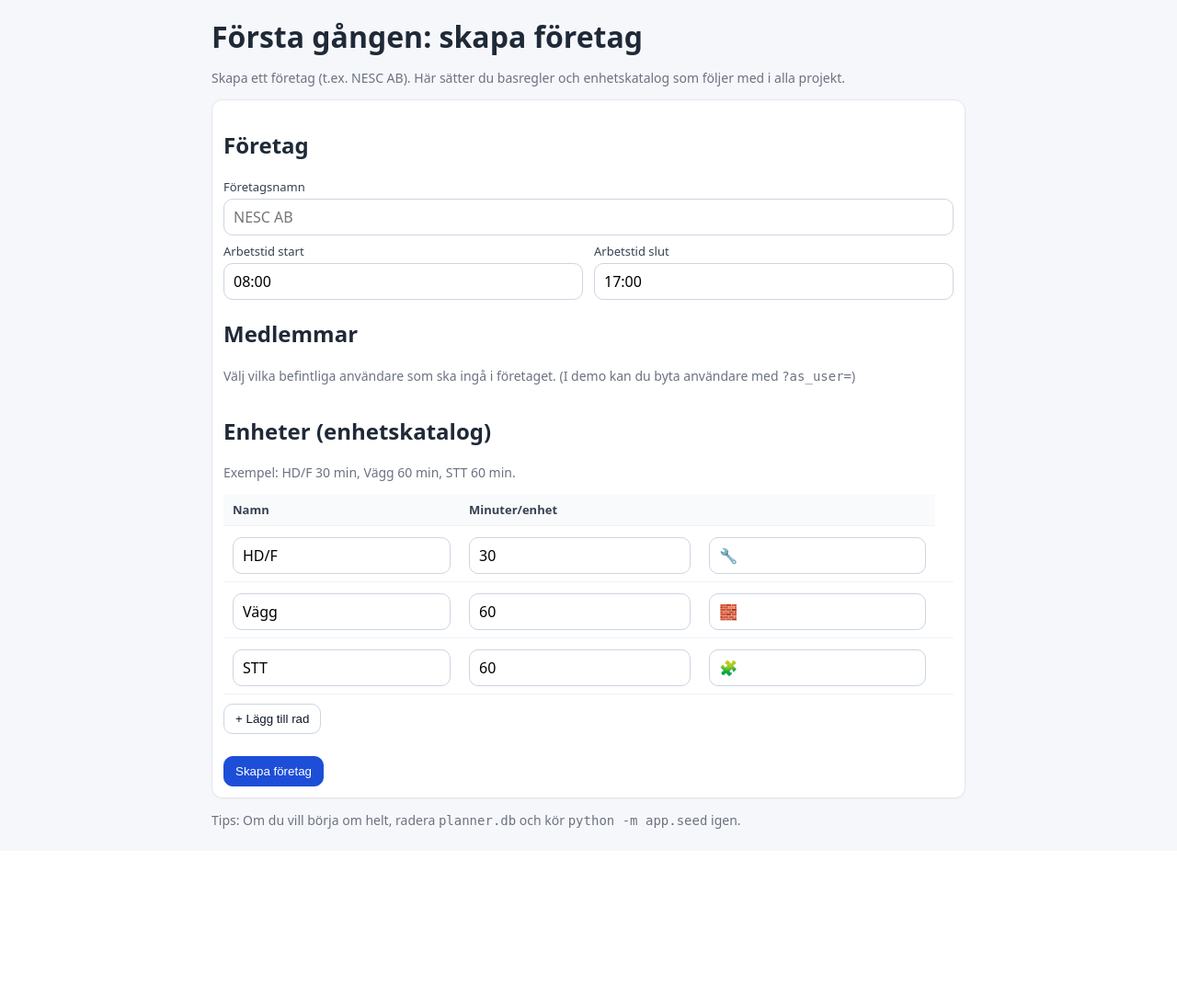
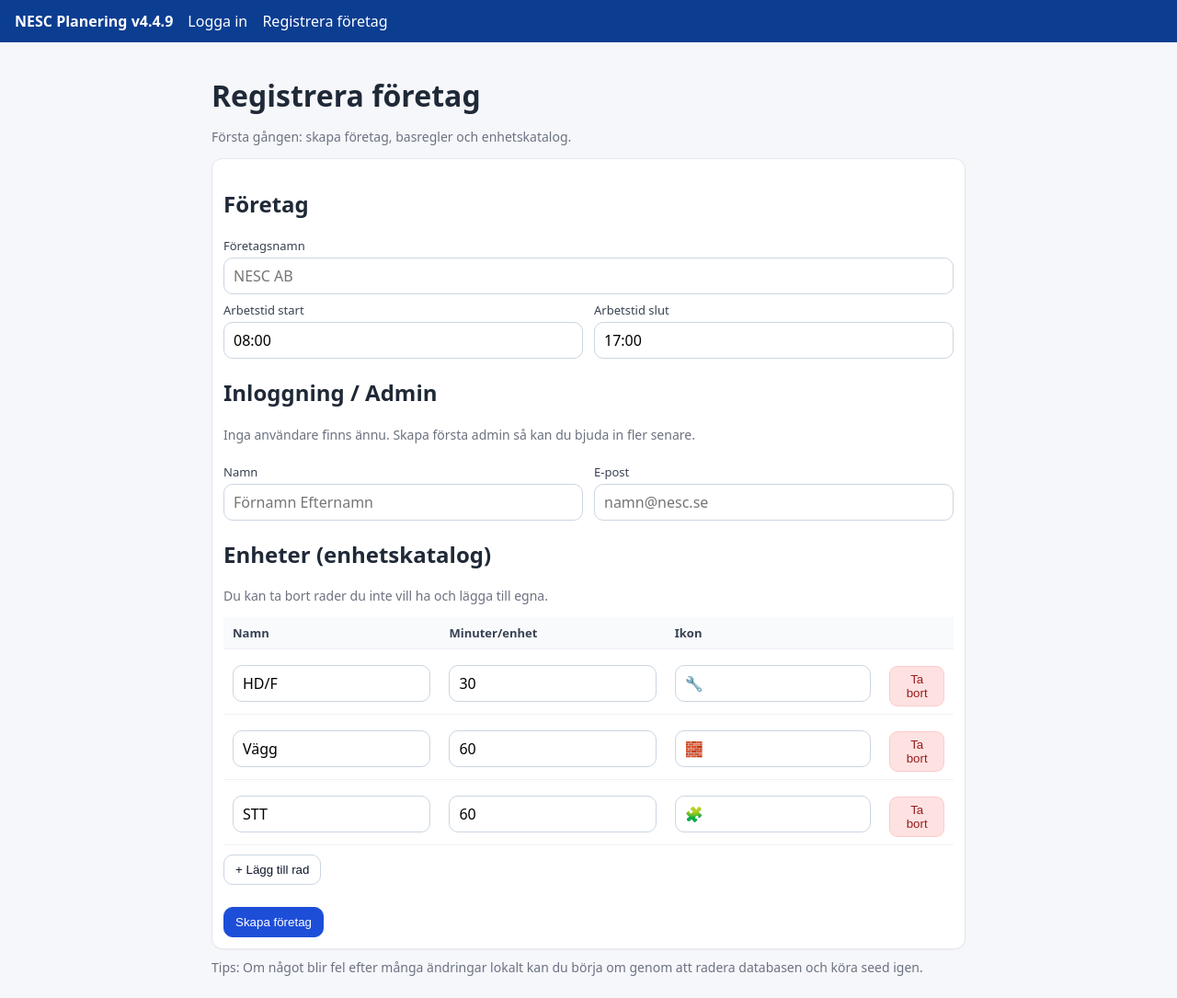
Before and after one commit to NescAdmin/nesc-planering, a FastAPI app: page /setup in a window 1280 px wide. Shown: the whole page at 92% size. Before the commit the page ends 901 px from the top, so only its background shows below. Run offline with FastAPI, Linux system fonts and the light colour scheme.

Commit message:
Add files via upload

```diff
--- a/planner_mvp/app/main.py
+++ b/planner_mvp/app/main.py
@@ -13,6 +13,7 @@ import urllib.request
 from jose import jwt
 
 from fastapi import FastAPI, Request, Form, HTTPException
+from fastapi.exception_handlers import http_exception_handler as fastapi_http_exception_handler
 from fastapi.responses import HTMLResponse, RedirectResponse, JSONResponse
 from fastapi.staticfiles import StaticFiles
 from starlette.middleware.sessions import SessionMiddleware
@@ -48,6 +49,38 @@ def _dm(val):
 
 templates.env.filters["dm"] = _dm
 templates.env.filters["urlencode"] = lambda v: quote(str(v))
+
+# -------------------------
+# Friendly redirects for unauthenticated users (HTML routes)
+# -------------------------
+
+@app.exception_handler(HTTPException)
+async def _handle_http_exception(request: Request, exc: HTTPException):
+    # For API routes, keep JSON errors.
+    if request.url.path.startswith("/api/"):
+        return await fastapi_http_exception_handler(request, exc)
+
+    if exc.status_code == 401:
+        # Clear session and redirect to login/setup.
+        request.session.pop("uid", None)
+
+        # Decide destination: /setup if no company exists, otherwise /login
+        with get_session() as session:
+            company = session.exec(select(Company)).first()
+
+        dest = "/setup" if not company else "/login"
+        # Preserve intended destination after login
+        if dest == "/login":
+            next_url = request.url.path
+            if request.url.query:
+                next_url = next_url + "?" + request.url.query
+            dest = f"/login?next={quote(next_url)}"
+        return RedirectResponse(dest, status_code=302)
+
+    # Default behavior for other HTTP errors on HTML pages:
+    return await fastapi_http_exception_handler(request, exc)
+
+
 
 
 # -------------------------
@@ -469,9 +502,9 @@ async def require_login(request: Request, call_next):
 def setup_get(request: Request):
     with get_session() as session:
         if session.exec(select(Company)).first():
-            return RedirectResponse("/", status_code=302)
+            return RedirectResponse("/login", status_code=302)
         users = session.exec(select(User)).all()
-        return templates.TemplateResponse("setup.html", {"request": request, "users": users})
+        return templates.TemplateResponse("setup.html", {"request": request, "users": users, "app_name": APP_NAME, "app_version": APP_VERSION, "active_user": None})
 
 
 @app.post("/setup")
@@ -481,8 +514,10 @@ def setup_post(
     work_start: str = Form("08:00"),
     work_end: str = Form("17:00"),
     member_user_ids: Optional[List[int]] = Form(None),
+    admin_name: Optional[str] = Form(None),
+    admin_email: Optional[str] = Form(None),
     unit_names: Optional[List[str]] = Form(None),
-    unit_minutes: Optional[List[int]] = Form(None),
+    unit_minutes: Optional[List[str]] = Form(None),
     unit_icons: Optional[List[str]] = Form(None),
 ):
     with get_session() as session:
@@ -495,22 +530,60 @@ def setup_post(
         session.refresh(c)
 
         member_user_ids = member_user_ids or []
-        users = {u.id: u for u in session.exec(select(User)).all()}
+        all_users = session.exec(select(User)).all()
+        users_by_id = {u.id: u for u in all_users}
+
+        created_admin: Optional[User] = None
+
+        # If there are no users in the database yet, create the first admin.
+        if not all_users:
+            if not (admin_name and admin_email):
+                # Cannot proceed without an admin user.
+                raise HTTPException(400, "No users exist. Provide admin_name and admin_email.")
+            created_admin = User(name=admin_name.strip(), email=admin_email.strip().lower(), role="admin")
+            session.add(created_admin)
+            session.commit()
+            session.refresh(created_admin)
+            users_by_id[created_admin.id] = created_admin
+            member_user_ids = [created_admin.id]
+
+        # If users exist but none were selected, default to including all users.
+        if all_users and not member_user_ids:
+            member_user_ids = [u.id for u in all_users]
+
+        # Create company members + persons
+        login_uid: Optional[int] = None
         for uid in member_user_ids:
-            u = users.get(uid)
+            u = users_by_id.get(uid)
             if not u:
                 continue
             role_in_company = "admin" if u.role == "admin" else ("planner" if u.role == "planner" else "employee")
             session.add(CompanyMember(company_id=c.id, user_id=uid, role_in_company=role_in_company))
             if u.role != "external":
                 session.add(Person(company_id=c.id, user_id=uid, work_start=c.work_start, work_end=c.work_end, work_days=c.work_days))
-
-        if unit_names and unit_minutes:
+            # Prefer an admin as default login user
+            if login_uid is None or role_in_company == "admin":
+                login_uid = uid
+
+        session.commit()
+
+        # Auto-login after setup (so you can continue immediately)
+        if login_uid:
+            request.session["uid"] = int(login_uid)
+
+        if unit_names:
+            unit_minutes = unit_minutes or []
+            unit_icons = unit_icons or []
             for i, name in enumerate(unit_names):
                 if not name or not str(name).strip():
                     continue
-                minutes = int(unit_minutes[i]) if i < len(unit_minutes) else 60
-                icon = unit_icons[i] if unit_icons and i < len(unit_icons) and unit_icons[i] else "■"
+                # minutes can be blank; default to 60
+                minutes_raw = unit_minutes[i] if i < len(unit_minutes) else ""
+                try:
+                    minutes = int(str(minutes_raw).strip()) if str(minutes_raw).strip() else 60
+                except Exception:
+                    minutes = 60
+                icon = unit_icons[i] if i < len(unit_icons) and unit_icons[i] else "■"
                 session.add(UnitType(company_id=c.id, name=name.strip(), default_minutes=minutes, icon=icon))
 
         session.commit()
@@ -553,6 +626,7 @@ def login_get(request: Request):
                 "app_version": APP_VERSION,
                 "ms_provider_requested": ms_provider_requested,
                 "ms_configured": ms_configured,
+                "active_user": None,
             },
         )
 
@@ -738,10 +812,18 @@ def logout(request: Request):
 @app.get("/company", response_class=HTMLResponse)
 def company_admin(request: Request):
     with get_session() as session:
-        user = _get_active_user(session, request)
         company = _get_active_company(session, request)
         if not company:
             return RedirectResponse("/setup", status_code=302)
+
+        # If not logged in, go to login (base URL should always work).
+        if not request.session.get("uid"):
+            return RedirectResponse(f"/login?next={quote(str(request.url.path + (('?' + request.url.query) if request.url.query else '')))}", status_code=302)
+
+        try:
+            user = _get_active_user(session, request)
+        except HTTPException:
+            return RedirectResponse("/login", status_code=302)
 
         members = session.exec(select(CompanyMember).where(CompanyMember.company_id == company.id)).all()
         users = {u.id: u for u in session.exec(select(User)).all()}
--- a/planner_mvp/app/templates/partials_topbar.html
+++ b/planner_mvp/app/templates/partials_topbar.html
@@ -1,5 +1,6 @@
 <div class="topbar">
-  <div class="brand">NESC Planering v4.4.8</div>
+  <div class="brand">NESC Planering v4.4.9</div>
+  {% if active_user %}
     <div class="nav">
       <a href="/">Tidschema</a>
       <a href="/report">Rapport</a>
@@ -7,7 +8,11 @@
       <a href="/timeoff">Frånvaro</a>
       <a href="/company">Företag</a>
     </div>
-  {% if active_user %}
     <div class="user">{{active_user.name}} <a href="/logout" style="margin-left:10px; opacity:0.85;">Logga ut</a></div>
+  {% else %}
+    <div class="nav">
+      <a href="/login">Logga in</a>
+      <a href="/setup">Registrera företag</a>
+    </div>
   {% endif %}
 </div>
--- a/planner_mvp/app/templates/setup.html
+++ b/planner_mvp/app/templates/setup.html
@@ -2,13 +2,14 @@
 <html>
 <head>
   <meta charset="utf-8"/>
-  <title>Setup – skapa företag</title>
+  <title>Registrera företag – {{app_name}}</title>
   <link rel="stylesheet" href="/static/css/app.css"/>
 </head>
 <body>
-<div class="container narrow">
-  <h1>Första gången: skapa företag</h1>
-  <p class="muted">Skapa ett företag (t.ex. NESC AB). Här sätter du basregler och enhetskatalog som följer med i alla projekt.</p>
+{% include "partials_topbar.html" %}
+<div class="container narrow" style="margin-top:18px;">
+  <h1>Registrera företag</h1>
+  <p class="muted">Första gången: skapa företag, basregler och enhetskatalog.</p>
 
   <form method="post" action="/setup" class="card">
     <h2>Företag</h2>
@@ -26,45 +27,61 @@
       </div>
     </div>
 
-    <h2>Medlemmar</h2>
-    <p class="muted">Välj vilka befintliga användare som ska ingå i företaget. (I demo kan du byta användare med <code>?as_user=</code>)</p>
+    <h2>Inloggning / Admin</h2>
+
+    {% if users|length == 0 %}
+      <p class="muted">Inga användare finns ännu. Skapa första admin så kan du bjuda in fler senare.</p>
+      <div class="grid2">
+        <div>
+          <label>Namn</label>
+          <input name="admin_name" required placeholder="Förnamn Efternamn"/>
+        </div>
+        <div>
+          <label>E-post</label>
+          <input name="admin_email" required placeholder="namn@nesc.se"/>
+        </div>
+      </div>
+    {% else %}
+      <p class="muted">Välj vilka befintliga användare som ska ingå i företaget. Du kan lägga till/ta bort personer senare under <strong>Företag</strong>.</p>
       <div class="list">
         {% for u in users %}
           <label class="row">
             <input type="checkbox" name="member_user_ids" value="{{u.id}}" checked/>
-          <span>{{u.name}} ({{u.email}}) — <span class="muted">{{u.role}}</span></span>
+            <span>{{u.name}}{% if u.email %} ({{u.email}}){% endif %} — <span class="muted">{{u.role}}</span></span>
           </label>
         {% endfor %}
       </div>
+    {% endif %}
 
     <h2>Enheter (enhetskatalog)</h2>
-    <p class="muted">Exempel: HD/F 30 min, Vägg 60 min, STT 60 min.</p>
+    <p class="muted">Du kan ta bort rader du inte vill ha och lägga till egna.</p>
 
     <table class="table" id="unitTable">
       <thead>
-        <tr><th>Namn</th><th>Minuter/enhet</th><th></th></tr>
+        <tr><th>Namn</th><th>Minuter/enhet</th><th>Ikon</th><th></th></tr>
       </thead>
       <tbody>
         <tr>
           <td><input name="unit_names" value="HD/F"/></td>
           <td><input name="unit_minutes" type="number" value="30"/></td>
           <td><input name="unit_icons" value="🔧"/></td>
-          <td></td>
+          <td style="text-align:right;"><button type="button" class="btn danger mini unit-remove">Ta bort</button></td>
         </tr>
         <tr>
           <td><input name="unit_names" value="Vägg"/></td>
           <td><input name="unit_minutes" type="number" value="60"/></td>
           <td><input name="unit_icons" value="🧱"/></td>
-          <td></td>
+          <td style="text-align:right;"><button type="button" class="btn danger mini unit-remove">Ta bort</button></td>
         </tr>
         <tr>
           <td><input name="unit_names" value="STT"/></td>
           <td><input name="unit_minutes" type="number" value="60"/></td>
           <td><input name="unit_icons" value="🧩"/></td>
-          <td></td>
+          <td style="text-align:right;"><button type="button" class="btn danger mini unit-remove">Ta bort</button></td>
         </tr>
       </tbody>
     </table>
+
     <button type="button" class="btn" id="addUnitRow">+ Lägg till rad</button>
 
     <div style="margin-top:14px">
@@ -72,22 +89,29 @@
     </div>
   </form>
 
-  <p class="muted">Tips: Om du vill börja om helt, radera <code>planner.db</code> och kör <code>python -m app.seed</code> igen.</p>
+  <p class="muted" style="margin-top:10px;">Tips: Om något blir fel efter många ändringar lokalt kan du börja om genom att radera databasen och köra seed igen.</p>
 </div>
 
 <script>
 (function(){
-  const btn = document.getElementById("addUnitRow");
   const tbody = document.querySelector("#unitTable tbody");
+  function bindRemove(btn){
     btn.addEventListener("click", () => {
+      const tr = btn.closest("tr");
+      if(tr) tr.remove();
+    });
+  }
+  document.querySelectorAll(".unit-remove").forEach(bindRemove);
+
+  document.getElementById("addUnitRow").addEventListener("click", () => {
     const tr = document.createElement("tr");
     tr.innerHTML = `
       <td><input name="unit_names" placeholder="Namn"/></td>
       <td><input name="unit_minutes" type="number" value="60"/></td>
       <td><input name="unit_icons" value="■"/></td>
-      <td><button type="button" class="btn danger mini">Ta bort</button></td>
+      <td style="text-align:right;"><button type="button" class="btn danger mini unit-remove">Ta bort</button></td>
     `;
-    tr.querySelector("button").addEventListener("click", () => tr.remove());
+    bindRemove(tr.querySelector(".unit-remove"));
     tbody.appendChild(tr);
   });
 })();
```
Also changed, not shown: planner_mvp/app/templates/login.html (+27 -22 lines). Lines whose indentation alone changed are shown as unchanged.
